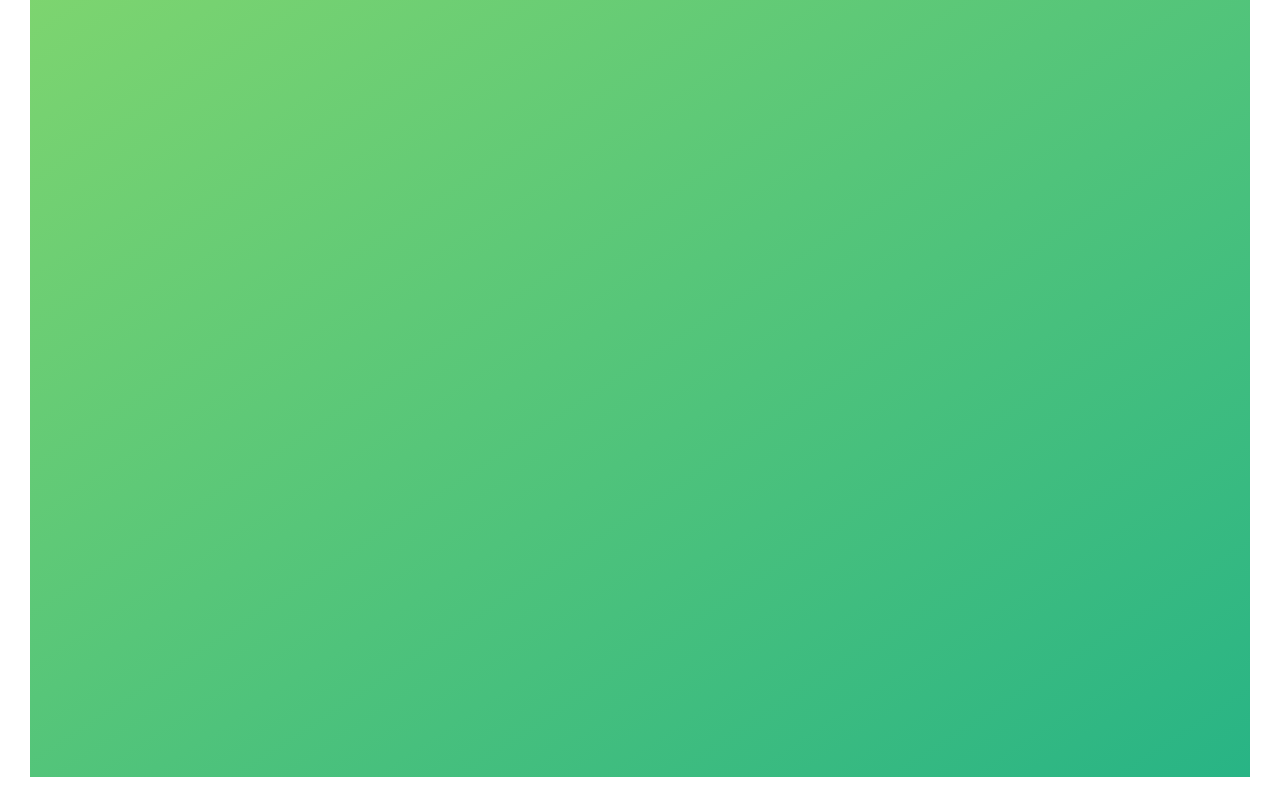
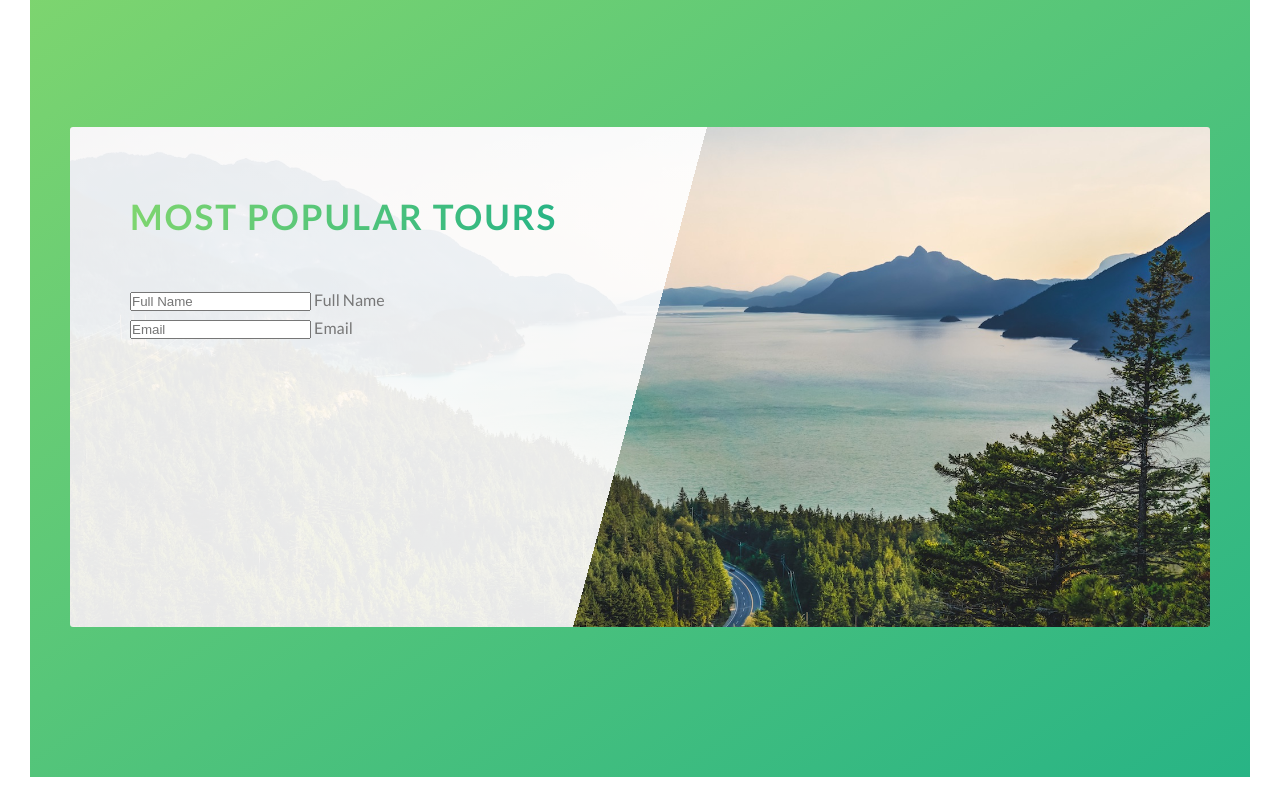
Before and after one commit to ocampo19/Natours, a website: page index.html in a window 1280 px wide. Shown: the part 4520-5327 px from the top of the page. Drawn offline with Linux system fonts and the light colour scheme.

Commit message:
Created new section section-book and made a skeleton form. More to come...

```diff
--- a/index.html
+++ b/index.html
@@ -261,7 +261,24 @@
             <section class="section-book">
                 <div class="row">
                     <div class="book">
+                        <div class="book__form">
+                            <form action="#" class="form">
+                                <div class="u-margin-bottom-medium">
+                                    <h2 class="heading-secondary">
+                                        Most popular tours
+                                    </h2>
+                                </div>
+                                <div class="form__group">
+                                    <input type="text" class="form__input" placeholder="Full Name" id="name" required>
+                                    <label for="name" class="form__label">Full Name</label>
+                                </div>
 
+                                <div class="form__group">
+                                    <input type="email" class="form__input" placeholder="Email" id="email" required>
+                                    <label for="email" class="form__label">Email</label>
+                                </div>
+                            </form>
+                        </div>
                     </div>
                 </div>
             </section>
--- a/sass/pages/_home.scss
+++ b/sass/pages/_home.scss
@@ -40,9 +40,20 @@
 }
 
 .book {
-    background-image: url(../img/nat-10.jpg);
+    background-image: linear-gradient(105deg,
+        rgba($color-white, .9) 0%,
+        rgba($color-white, .9) 50%,
+        transparent 50%),
+        url("../../img/nat-10.jpg");
     background-size: 100%;
     border-radius: 3px;
+    box-shadow: 0 1.5 4rem rgba($color-black, .2);
 
     height: 50rem;
+    width: 100%;
+
+    &__form {
+        width: 50%;
+        padding: 6rem;
+    }
 }
```
Also changed, not shown: css/style.css.
